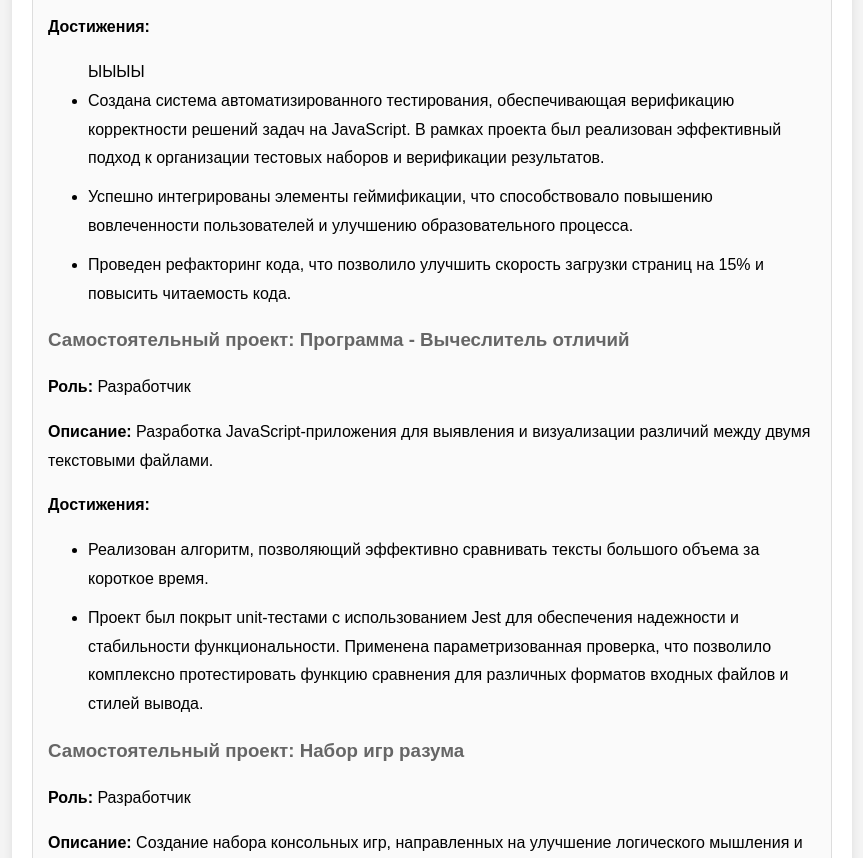
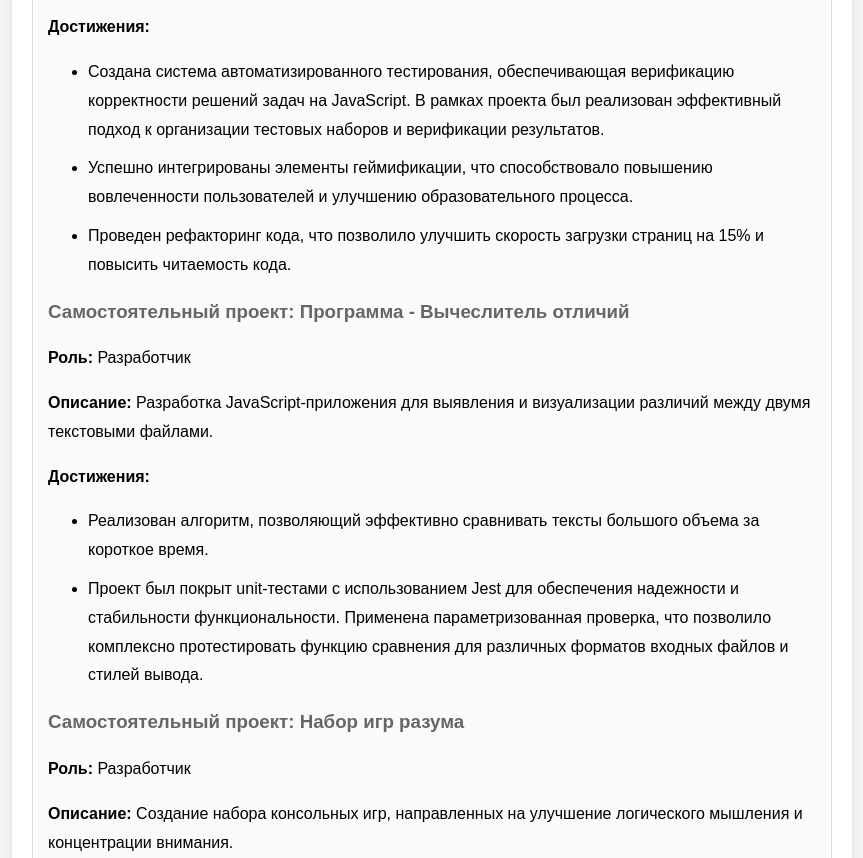
Before and after one commit to YaroslavDudin/rezume.github.io, a plain HTML site: page docs/index.html in a window 1280 px wide. Shown: the part 1587-2445 px from the top of the page, without its empty margins (208-1071 px from the left). Drawn offline with Linux system fonts and the light colour scheme.

Commit message:
Update index.html

```diff
--- a/docs/index.html
+++ b/docs/index.html
@@ -44,7 +44,7 @@
             <li>Оптимизация производительности платформы для обеспечения высокой отзывчивости и стабильности пользовательского опыта.</li>
         </ul>
         <p><strong>Достижения:</strong></p>
-        <ul class="achievement">ЫЫЫЫ
+        <ul class="achievement">
             <li>Создана система автоматизированного тестирования, обеспечивающая верификацию корректности решений задач на JavaScript. В рамках проекта был реализован эффективный подход к организации тестовых наборов и верификации результатов.</li>
             <li>Успешно интегрированы элементы геймификации, что способствовало повышению вовлеченности пользователей и улучшению образовательного процесса.</li>
             <li>Проведен рефакторинг кода, что позволило улучшить скорость загрузки страниц на 15% и повысить читаемость кода.</li>
```
